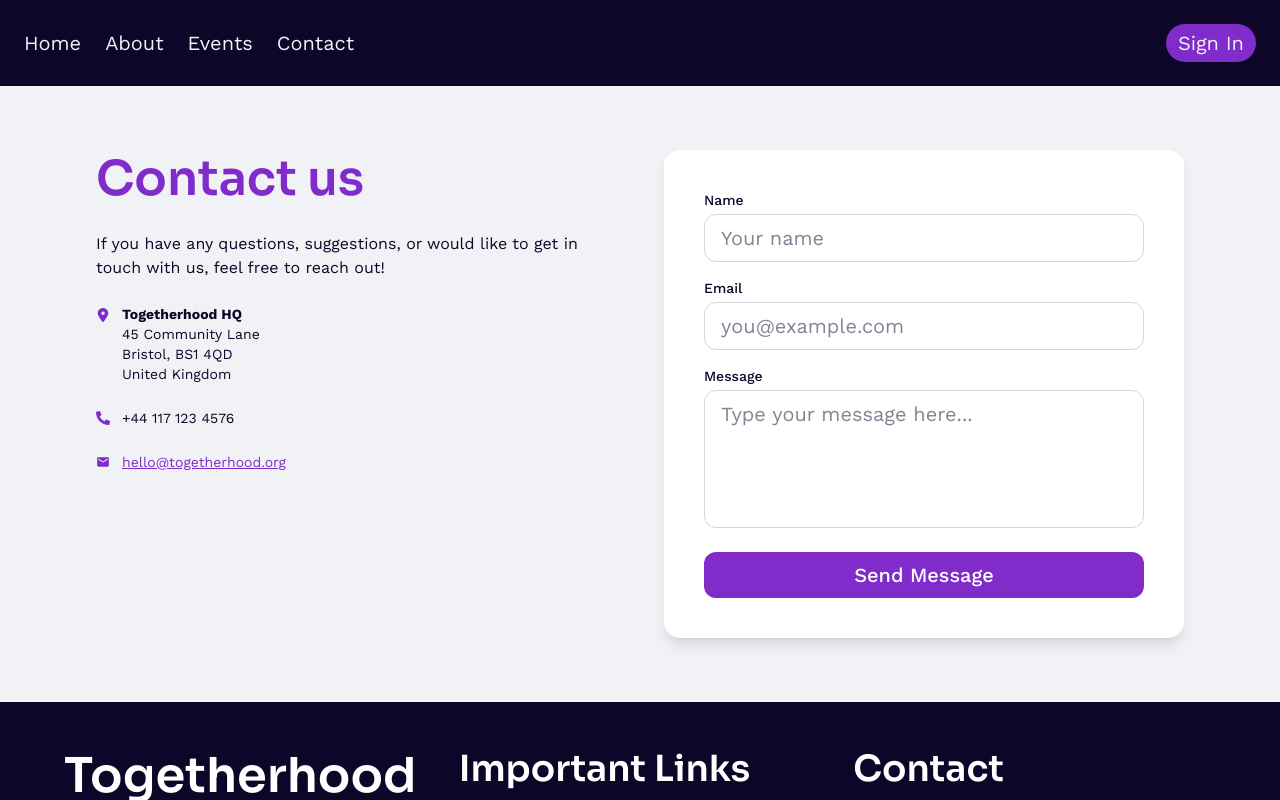
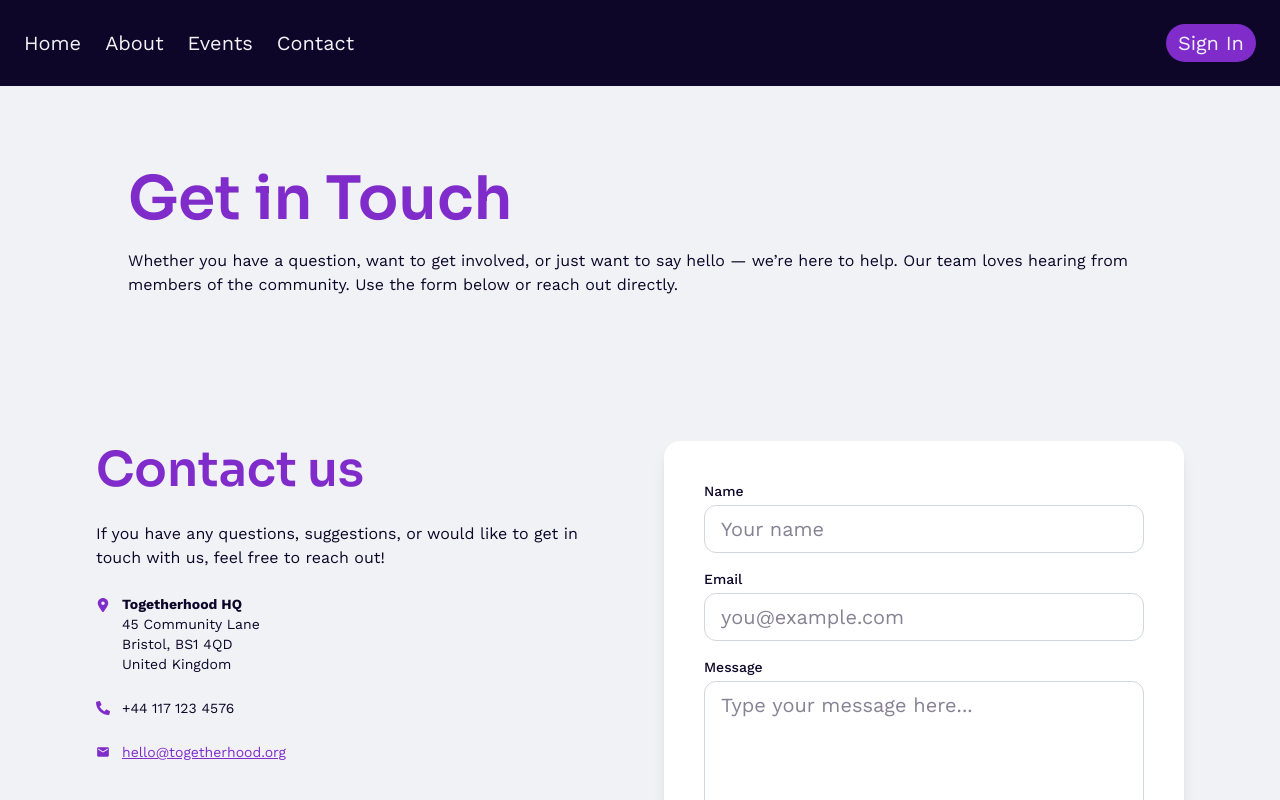
Before and after one commit to Molly-Hughes/events-platform, a React (Vite) app: page /contact in a window 1280 px wide. Shown: the top 800 px of the page. Built offline with nearby package versions, Linux system fonts and the light colour scheme; no server answers.

Commit message:
Restyled the contact page

```diff
--- a/src/pages/ContactPage.jsx
+++ b/src/pages/ContactPage.jsx
@@ -2,7 +2,17 @@ import { ContactUs } from "../components/ContactUs";
 
 export function ContactPage() {
   return (
-    <main>
+    <main className="bg-antiFlashWhite text-darkPurple">
+      <section className="py-20 px-6 sm:px-12 md:px-24 lg:px-32">
+        <h1 className="text-4xl font-bold text-frenchViolet mb-4">
+          Get in Touch
+        </h1>
+        <p className="text-base">
+          Whether you have a question, want to get involved, or just want to say
+          hello — we’re here to help. Our team loves hearing from members of the
+          community. Use the form below or reach out directly.
+        </p>
+      </section>
       <ContactUs />
     </main>
   );
```
